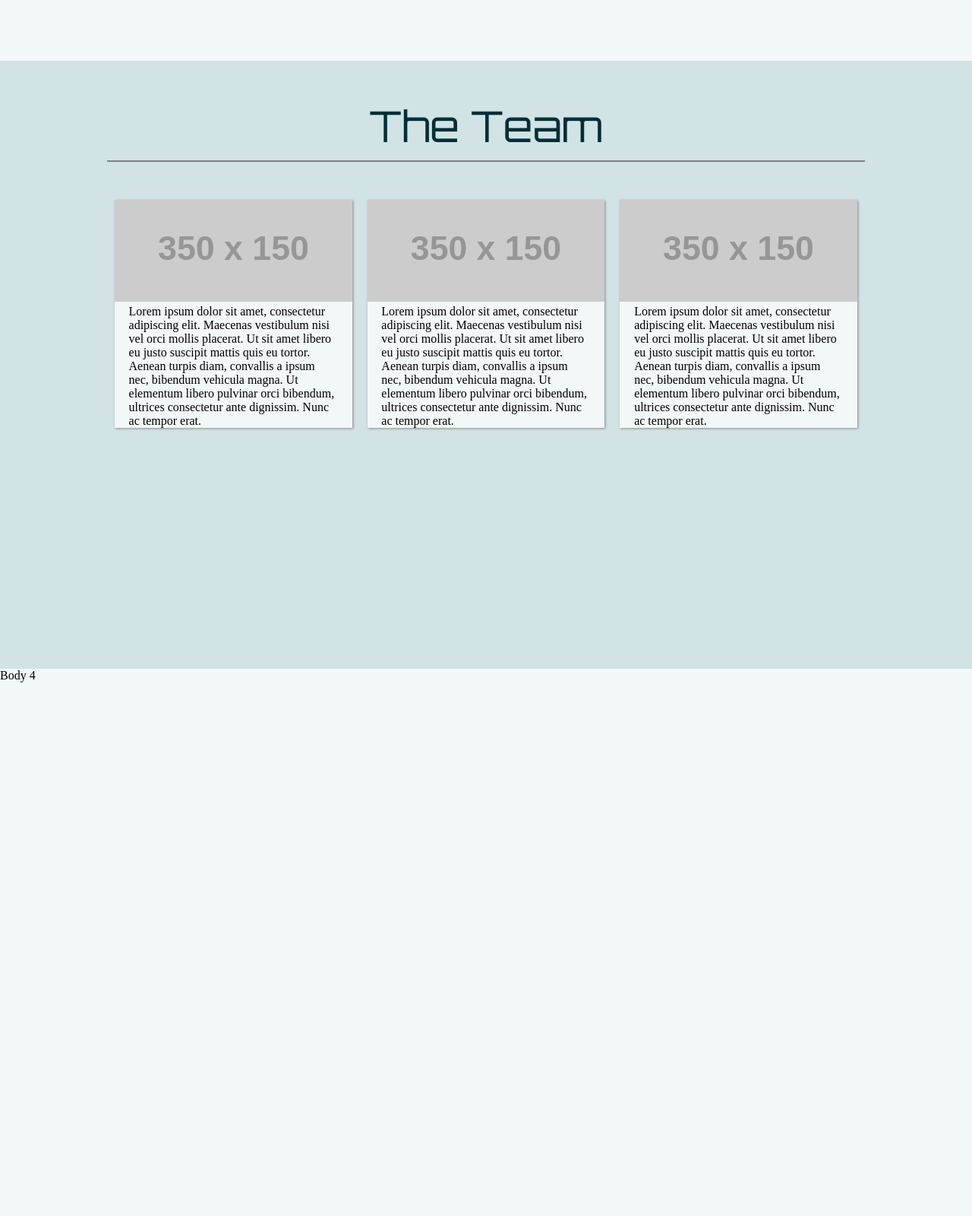
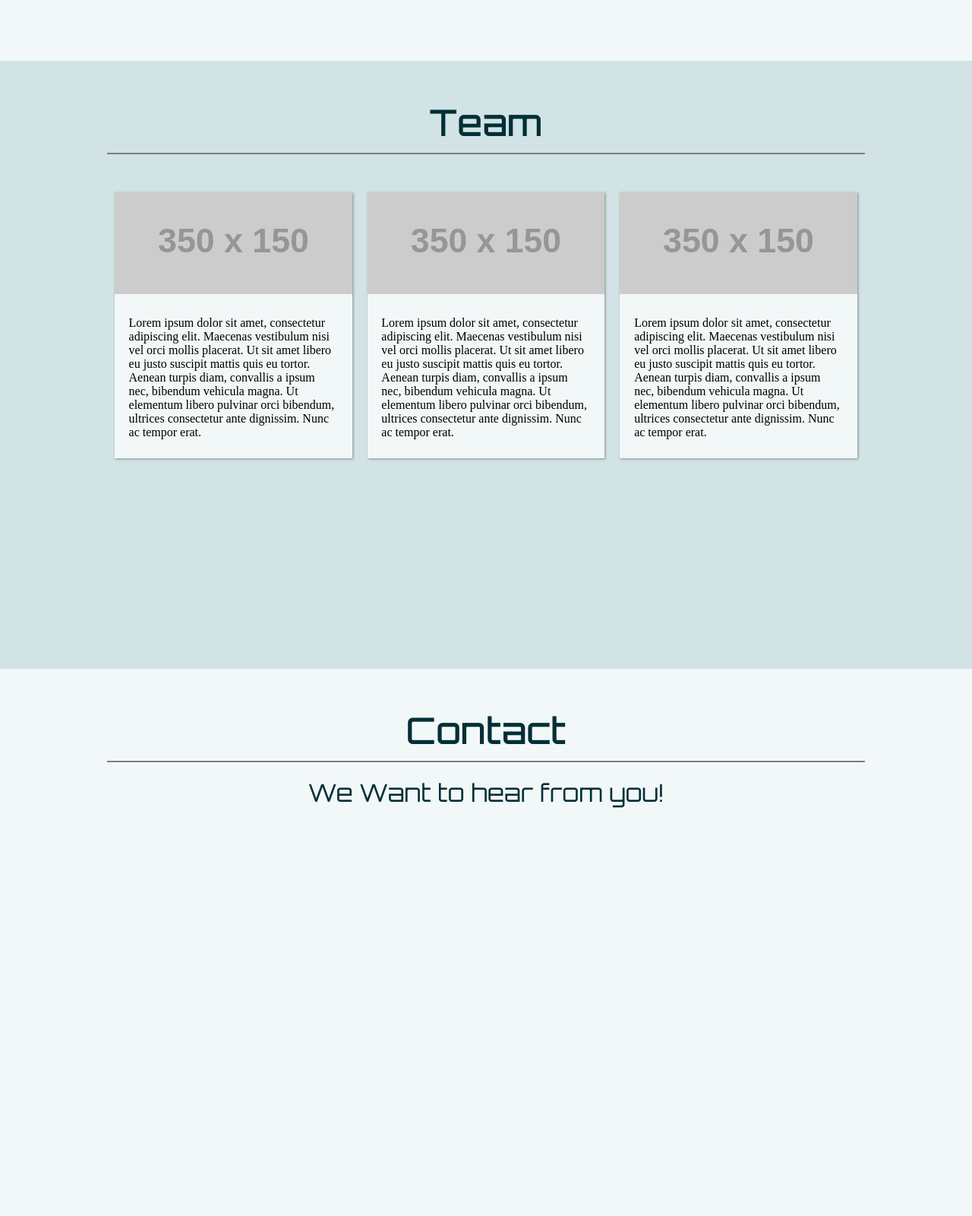
Before and after one commit to omgcheese/team_web, a plain HTML site: page index.html in a window 1280 px wide. Shown: the part 1580-3180 px from the top of the page at 76% size. Drawn offline with nearby package versions, Linux system fonts and the light colour scheme; placeholder pictures from the web are drawn by us.

Commit message:
Contact
need to implement PHP for email section

```diff
--- a/css/style.css
+++ b/css/style.css
@@ -66,8 +66,8 @@ h1 {
 h2 {
 	padding-top: 1%;
 	font-family: 'Orbitron', sans-serif;
-	font-size: 3.5em;
-	font-weight: 400;
+	font-size: 3em;
+	font-weight: 500;
 	text-align: center;
 	position: relative;
 	color: #012F36;
@@ -95,7 +95,7 @@ h3 {
 
 }
 
-.Team {
+.Team, .Contact {
 	padding: 0% 11%;
 }
 
@@ -126,5 +126,6 @@ img {
 }
 
 p {
-	padding: 0 6%;
+	padding: 8% 6%;
+
 }
--- a/index.html
+++ b/index.html
@@ -42,7 +42,7 @@
 
 	<div class="content nonBackground2 Team">
 		<div class="frontTitle">
-			<h2>The Team</h2>
+			<h2>Team</h2>
 		</div>
 		<div class="breakLine">
 			<hr style="height:2px;border-width:0;color:gray;background-color:gray">
@@ -72,13 +72,19 @@
 		</div>
 	</div>
 
-	<div class="content nonBackground1">
-		Body 4
+	<div class="content nonBackground1 Contact">
+		<div class="frontTitle">
+			<h2>Contact</h2>
+		</div>
+		<div class="breakLine">
+			<hr style="height:2px;border-width:0;color:gray;background-color:gray">
+		</div>
+			<h3>We Want to hear from you!</h3>
+		<div>
+
+		</div>
 	</div>
 
-	<div class="content nonBackground2">
-		Body 5
-	</div>
 
 
 
```
